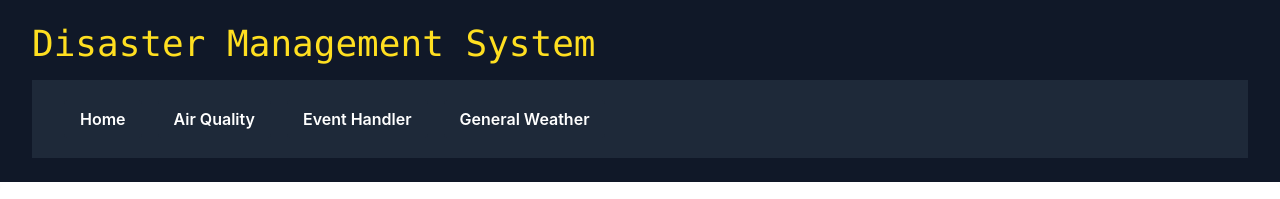
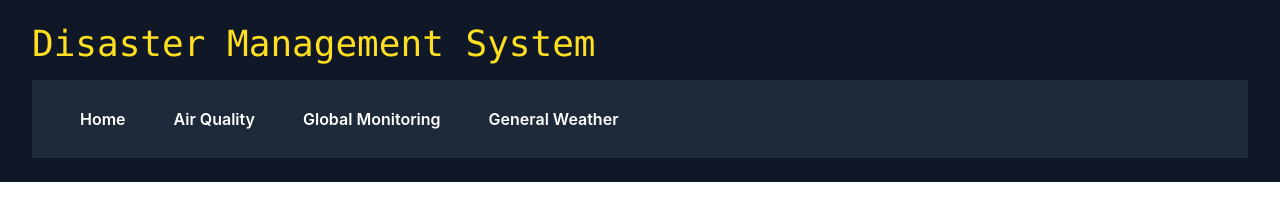
Before and after one commit to sambhavvoswal/Disaster-Management---Major-Project, a React (Vite) app in the folder frontend/: page /event-handler in a window 1280 px wide. Shown: the top 199 px of the page. Built offline with nearby package versions, Linux system fonts and the light colour scheme; no server answers.

Commit message:
Improved routing

```diff
--- a/frontend/src/components/Home/Header.jsx
+++ b/frontend/src/components/Home/Header.jsx
@@ -33,7 +33,7 @@ return (
                 </button>
                 <button className='px-3 sm:px-4 py-1.5 sm:py-1.75 text-sm sm:text-base bg-gray-800 text-gray-300 rounded font-semibold hover:bg-gray-700 transition-colors'>
                     <a href='/event-handler' className='text-white'>
-                        Event Handler
+                        Global Monitoring
                     </a>
                 </button>
                 <button className='px-3 sm:px-4 py-1.5 sm:py-1.75 text-sm sm:text-base bg-gray-800 text-gray-300 rounded font-semibold hover:bg-gray-700 transition-colors'>
```
